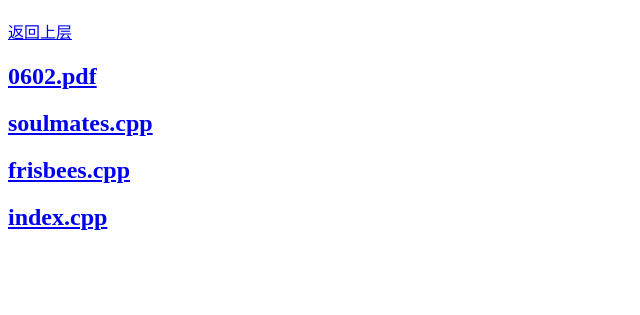
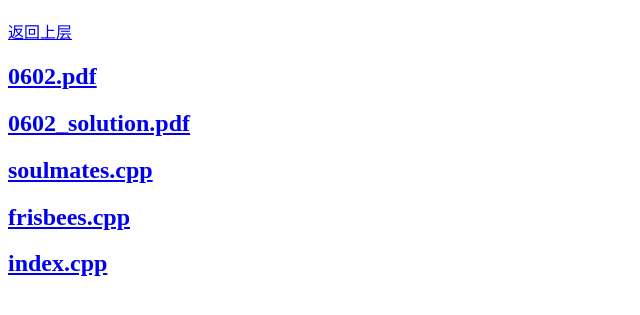
Before and after one commit to liubinze/liubinze.github.io, a plain HTML site: page contests/20220602/index.html in a window 1280 px wide. Shown: the part 61-376 px from the top of the page, without its empty margins (0-640 px from the left). Drawn offline with Linux system fonts and the light colour scheme.

Commit message:
Update index.html

```diff
--- a/contests/20220602/index.html
+++ b/contests/20220602/index.html
@@ -9,6 +9,7 @@
     <h1>2022.6.2</h1>
     <a href="/contests">返回上层</a>
     <h2><a href="/contests/20220602/0602.pdf">0602.pdf</a></h2>
+    <h2><a href="/contests/20220602/0602_solution.pdf">0602_solution.pdf</a></h2>
     <h2><a href="/contests/20220602/liubinze/soulmates.cpp">soulmates.cpp</a></h2>
     <h2><a href="/contests/20220602/liubinze/frisbees.cpp">frisbees.cpp</a></h2>
     <h2><a href="/contests/20220602/liubinze/index.cpp">index.cpp</a></h2>
```
